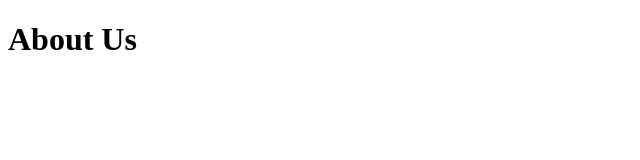
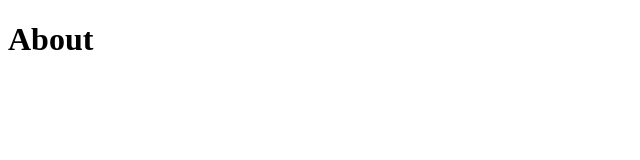
Before and after one commit to ashnarazdan123/hungry-hoboken, a website: page about.html in a window 1280 px wide. Shown: the full height of the page, 0-640 px from the left. Drawn offline with Linux system fonts and the light colour scheme.

```diff
--- a/about.html
+++ b/about.html
@@ -2,9 +2,9 @@
 
 <html>
     <head>
-        <title>About Us</title>
+        <title>About</title>
     </head>
     <body>
-        <h1>About Us</h1>
+        <h1>About</h1>
     </body>
 </html>
```
Also changed, not shown: home-page.html (+1 -1 lines).
